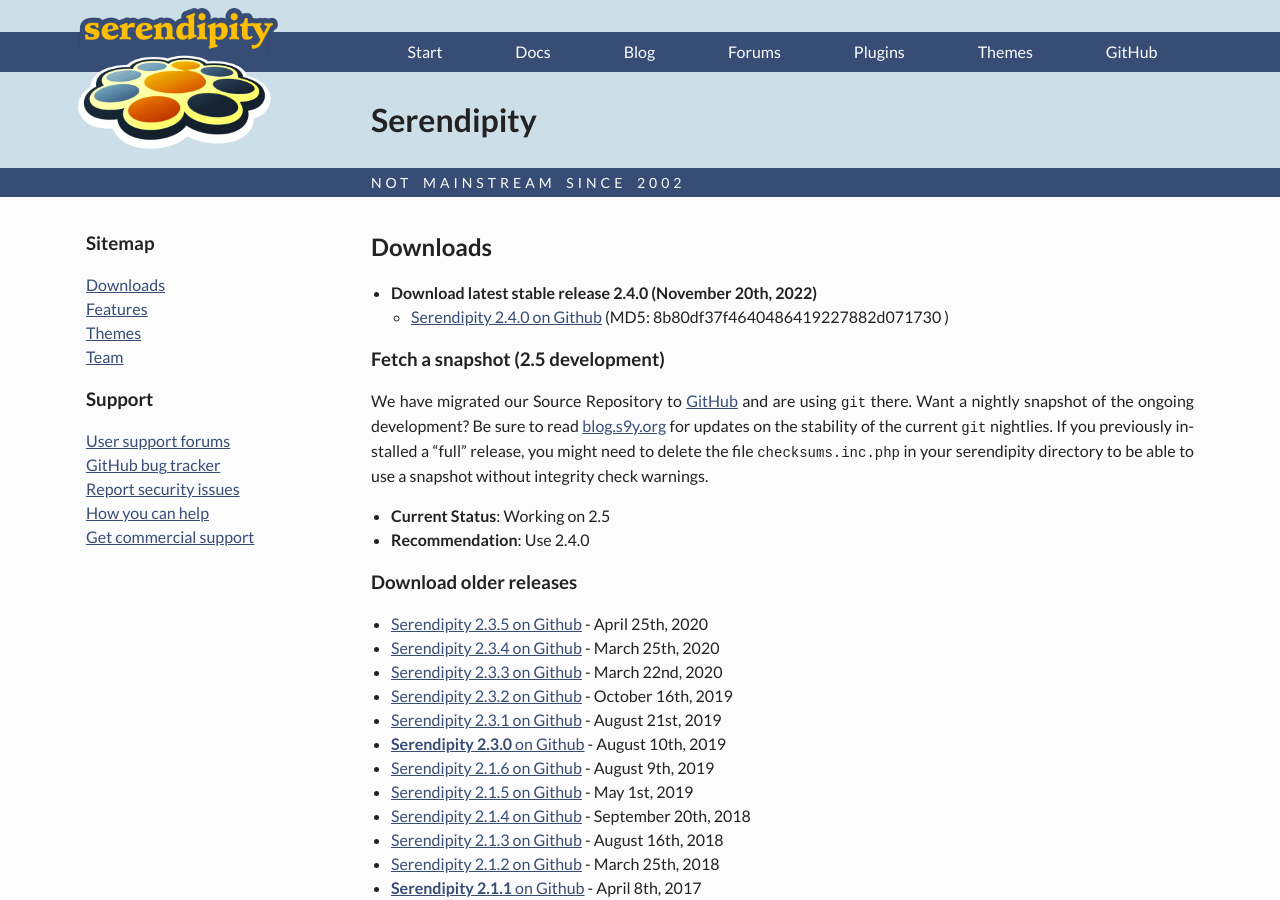
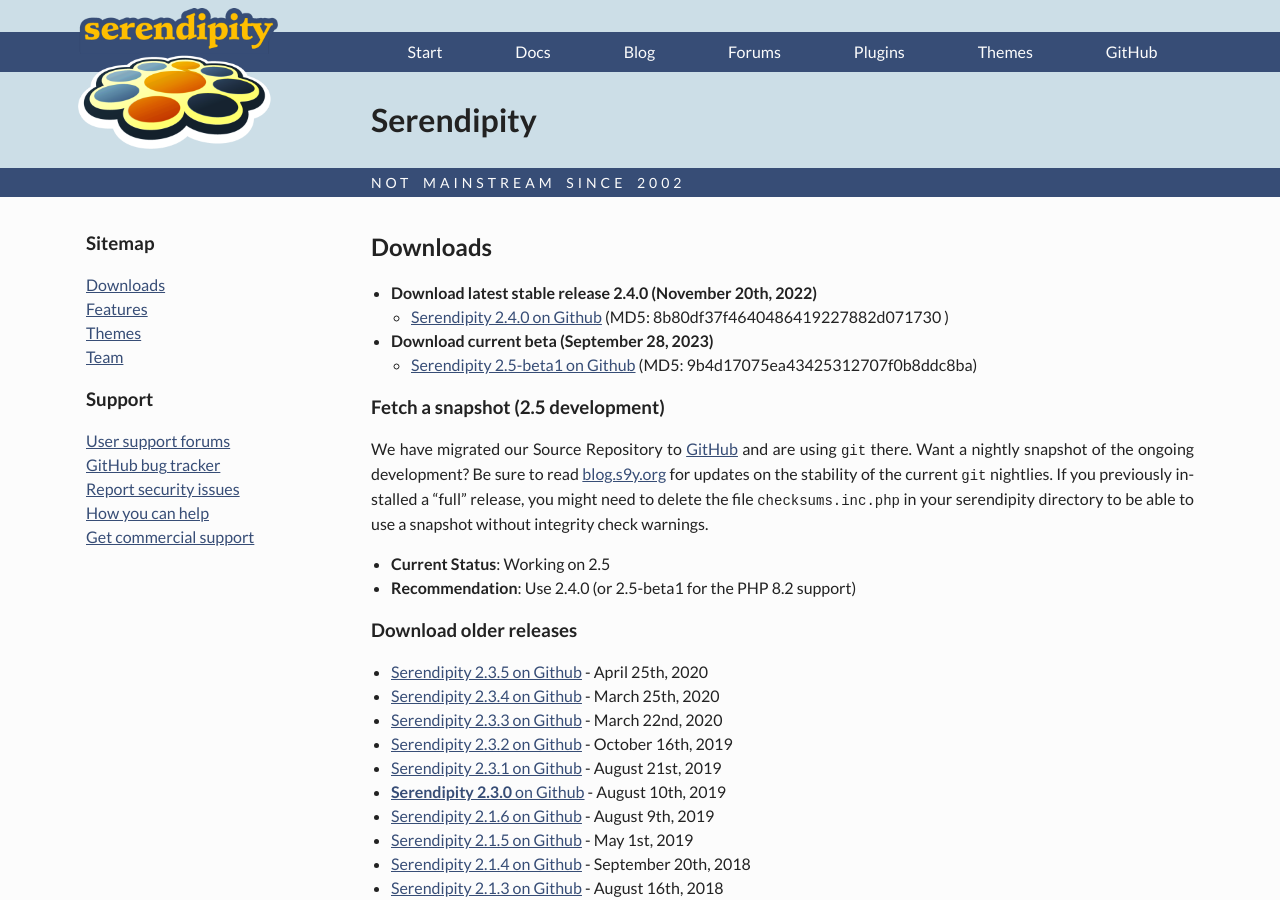
Before and after one commit to s9y/s9y.github.io, a Jekyll site: the page built from downloads.md, in a window 1280 px wide and 900 px high. Built offline with Jekyll 4.4.1, drawn with Linux system fonts in a browser that asks for light colours.

```diff
--- a/downloads.md
+++ b/downloads.md
@@ -7,13 +7,17 @@ title: Downloads
 * **Download latest stable release 2.4.0 (November 20th, 2022)**
   * [Serendipity 2.4.0 on Github](https://github.com/s9y/Serendipity/releases/tag/2.4.0)
    (MD5: 8b80df37f4640486419227882d071730 )
+* **Download current beta (September 28, 2023)**
+  * [Serendipity 2.5-beta1 on
+    Github](https://github.com/s9y/Serendipity/releases/tag/2.5-beta1)
+   (MD5: 9b4d17075ea43425312707f0b8ddc8ba)
 
 ### **Fetch a snapshot (2.5 development)**
 
 We have migrated our Source Repository to [GitHub](https://github.com/s9y/Serendipity/) and are using `git` there. Want a nightly snapshot of the ongoing development? Be sure to read [blog.s9y.org](https://blog.s9y.org) for updates on the stability of the current `git` nightlies. If you previously installed a "full" release, you might need to delete the file `checksums.inc.php` in your serendipity directory to be able to use a snapshot without integrity check warnings.
 
 * **Current Status**: Working on 2.5
-* **Recommendation**: Use 2.4.0
+* **Recommendation**: Use 2.4.0 (or 2.5-beta1 for the PHP 8.2 support)
 
 ### **Download older releases**
 
```
